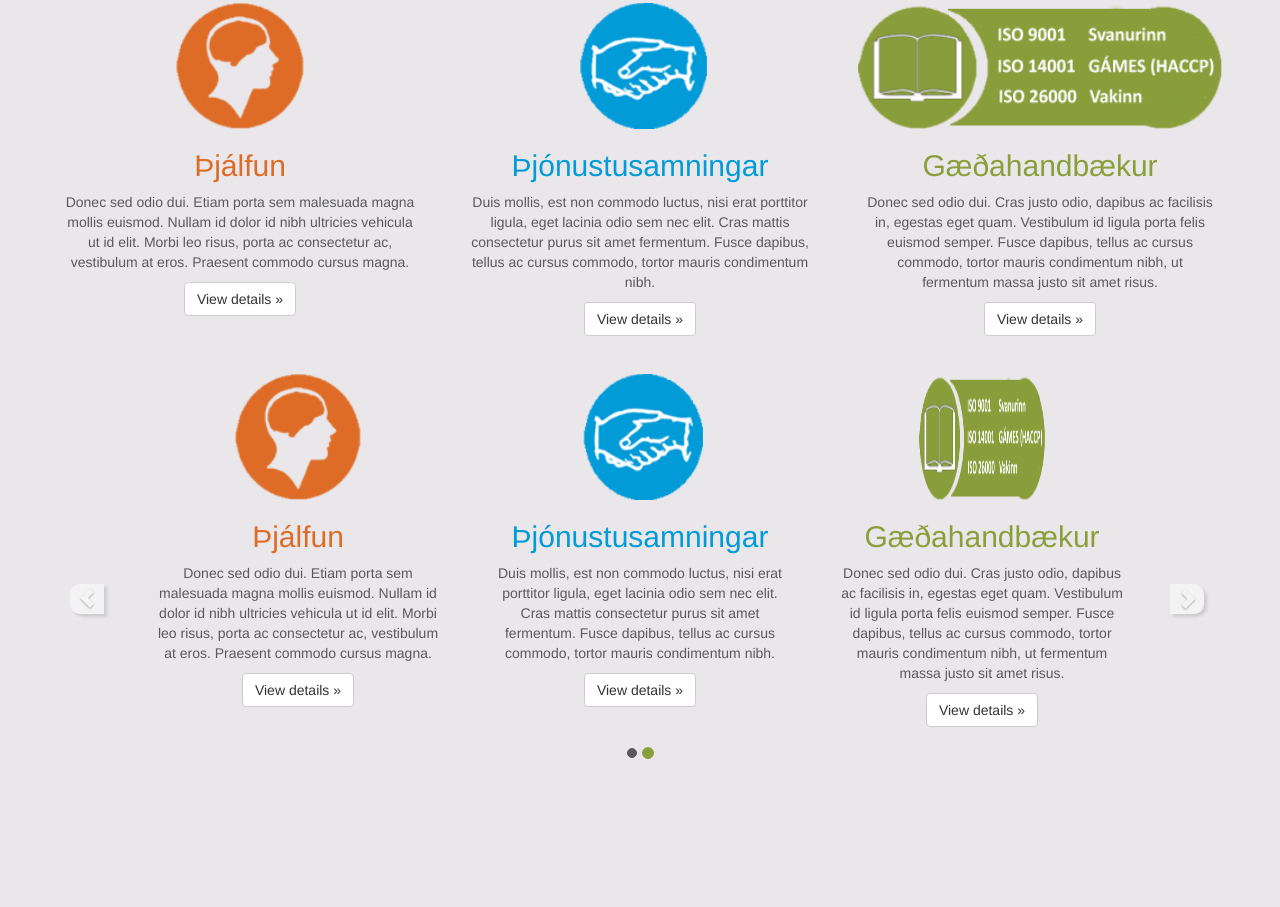
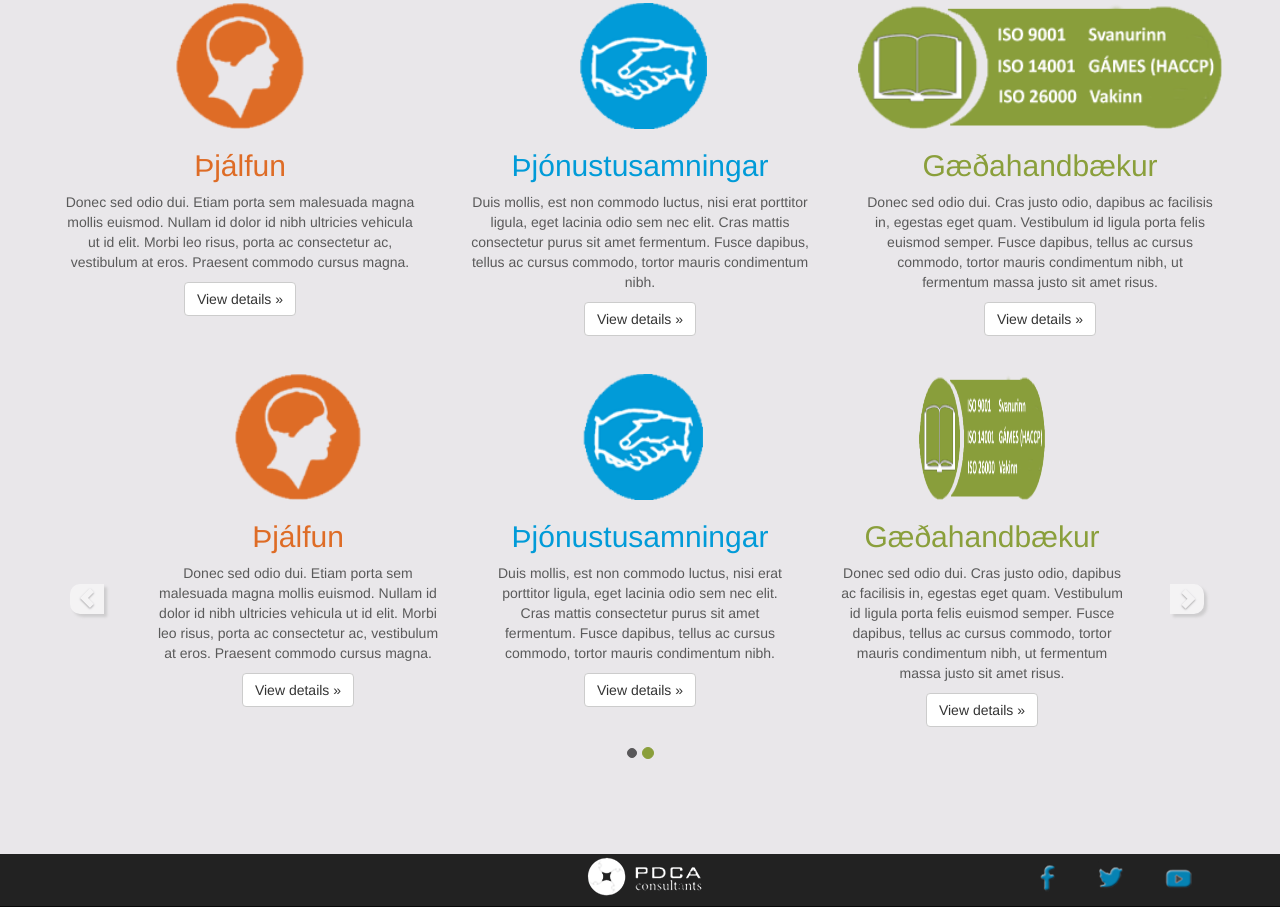
Before and after one commit to nosferato/PDCA, a plain HTML site: page index.html in a window 1280 px wide. Shown: the part 713-1620 px from the top of the page. Drawn offline with nearby package versions, Linux system fonts and the light colour scheme.

Commit message:
main strana skoro gotova
samo jos news carousel

```diff
--- a/css/styles.css
+++ b/css/styles.css
@@ -1,6 +1,7 @@
 /*===========body================*/
 body {
     background:#e9e7ea;
+    height:0;
 }
 
 .textGreen {
@@ -11,6 +12,10 @@ body {
 }
 .textBlue {
     color: #019bd8;
+}
+
+.textCenter {
+    text-align:center;
 }
 
 /*===========navigation bar================*/
@@ -29,6 +34,7 @@ body {
 .navbar-toggle {
     margin-top: 3em;
 }
+
 
 /*changing menu text color*/
 .navbar-inverse .navbar-nav > li > a {
@@ -93,3 +99,11 @@ body {
 #newsCarousel .img-circle-main {
     width: 9em;
 }
+
+/*=====================footer===========================*/
+
+/*changing menu text color*/
+.navbar-inverse .navbar-nav > li > a.footerIcons {
+    padding-top: 0.35em;
+    padding-bottom: 0.65em;
+}
--- a/index.html
+++ b/index.html
@@ -2,10 +2,11 @@
 <html>
     <head>
         <title>PDCA Consults</title>
+        <meta charset="utf-8">
         <meta name="viewport" content="width=device-width, initial-scale=1.0">
         <link href="css/bootstrap.css" rel="stylesheet">
+        <link href="css/carousel.css" rel="stylesheet">
         <link href="css/styles.css" rel="stylesheet">
-        <link href="css/carousel.css" rel="stylesheet">
     </head>
     <body>
         <div class="navbar navbar-inverse navbar-static-top pdcaNavbar">
@@ -147,7 +148,28 @@
           <a class="right carousel-control" href="#newsCarousel" data-slide="next"><span class="glyphicon glyphicon-chevron-right"></span></a>
         </div>
      </div><!-- /.carousel -->
+    <div class="navbar navbar-inverse navbar-static-top">
+            <div class="container">
+                    <div class="row">
+                        <div class="col-lg-4 col-lg-offset-4 textCenter">
+                            <a href="#" class="">
+                               <img src="img/logo_footer.png" />
+                            </a>
+                        </div>
 
+
+                        <div class="col-lg-4">
+
+                            <ul class="nav navbar-nav pull-right">
+                                <li><a href="#" class="footerIcons"><img src="img/icon_facebook.png" alt="Visit facebook"/></a></li>
+                                <li><a href="#" class="footerIcons"><img src="img/icon_twitter.png" alt="Visit twitter"/></a></li>
+                                <li><a href="#" class="footerIcons"><img src="img/icon_youtube.png" alt="Visit youtoube"/></a></li>
+                            </ul>
+                        </div>
+                     </div>
+
+            </div>
+    </div>
     <script src="http://ajax.googleapis.com/ajax/libs/jquery/1.10.2/jquery.min.js"></script>
     <script src="js/bootstrap.min.js"></script>
         <script>
```
Also changed, not shown: img/icon_facebook.png (added), img/icon_twitter.png (added), img/icon_youtube.png (added), img/logo_footer.png (added).
